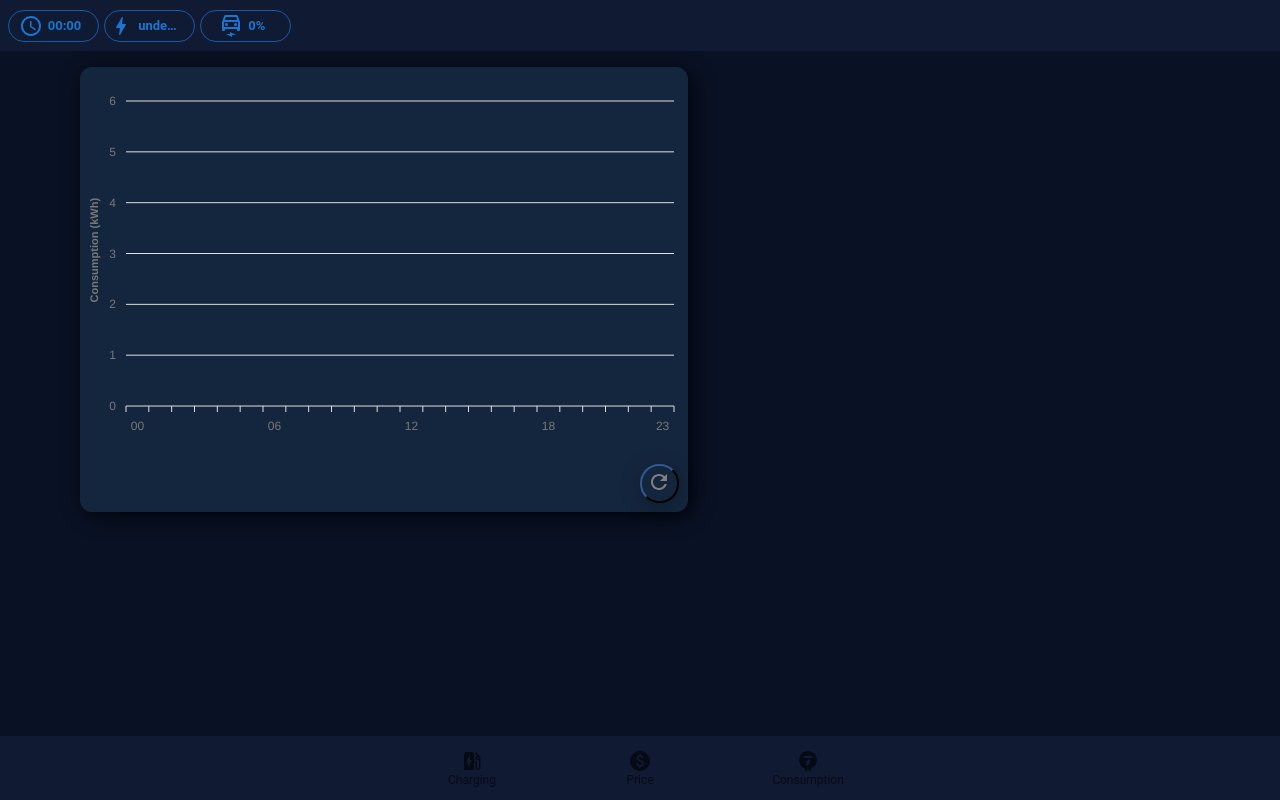
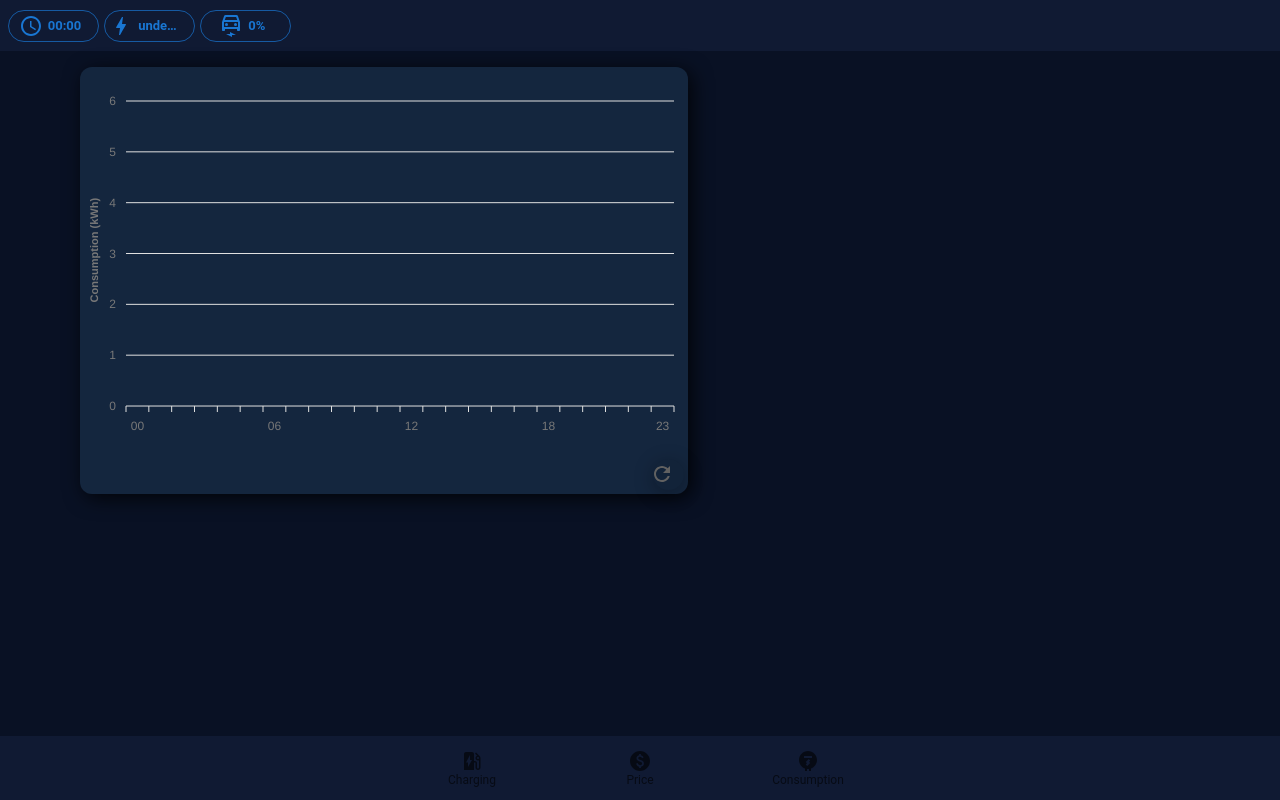
Before and after one commit to FredrikAndersson-MU24/charging-app, a React (Vite) app: page /consumption in a window 1280 px wide. Built offline with nearby package versions, Linux system fonts and the light colour scheme; no server answers.

Commit message:
use chip for refresh

```diff
--- a/src/pages/ConsumptionPage.tsx
+++ b/src/pages/ConsumptionPage.tsx
@@ -5,6 +5,7 @@ import ConsumptionChart from "../components/ConsumptionChart.tsx";
 import {
     Refresh
 } from "@mui/icons-material";
+import {Chip} from "@mui/material";
 
 function ConsumptionPage() {
 
@@ -29,7 +30,15 @@ function ConsumptionPage() {
         <>
             <div className={"chart-container"}>
                 <ConsumptionChart data={dailyConsumption}/>
-                <button onClick={handleGetBaseLoad} className={"refresh-button"}><Refresh/></button>
+                <Chip onClick={handleGetBaseLoad} icon={<Refresh/>} sx={{
+                    width: '2.4em',
+                    height: '2.4em',
+                    '& .MuiChip-icon': {
+                        alignSelf: 'center',
+                        justifySelf: 'center',
+                    }
+                }}
+                      className={"refresh-button"}/>
             </div>
         </>
     )
```
